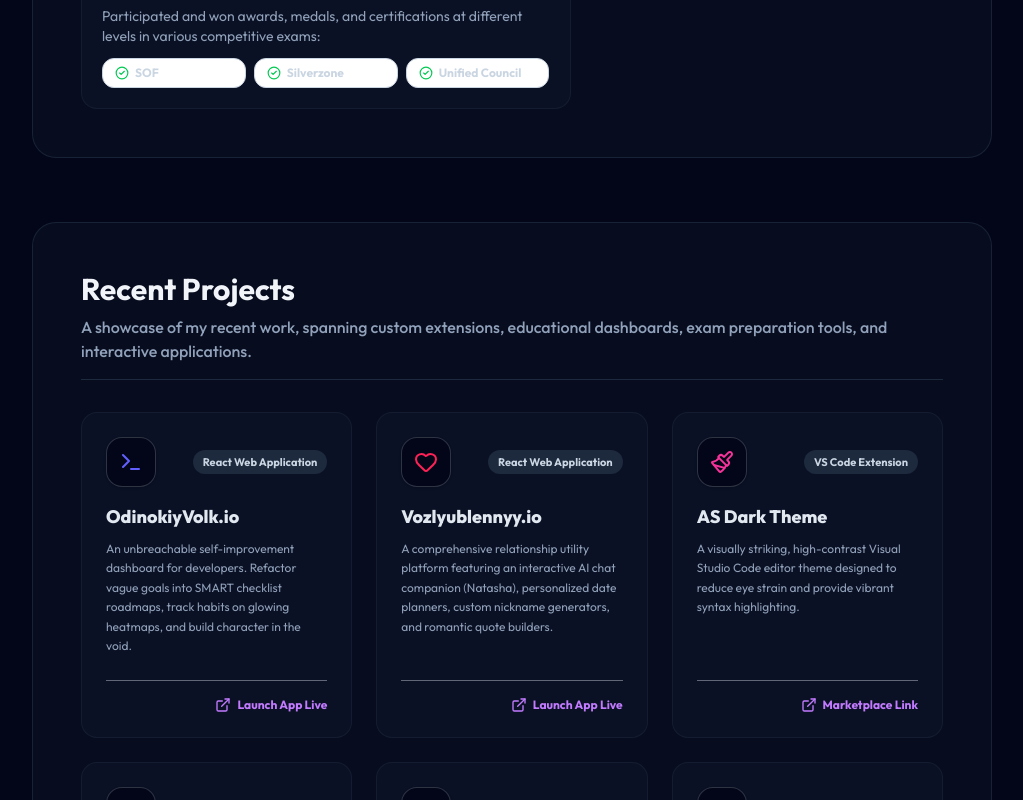
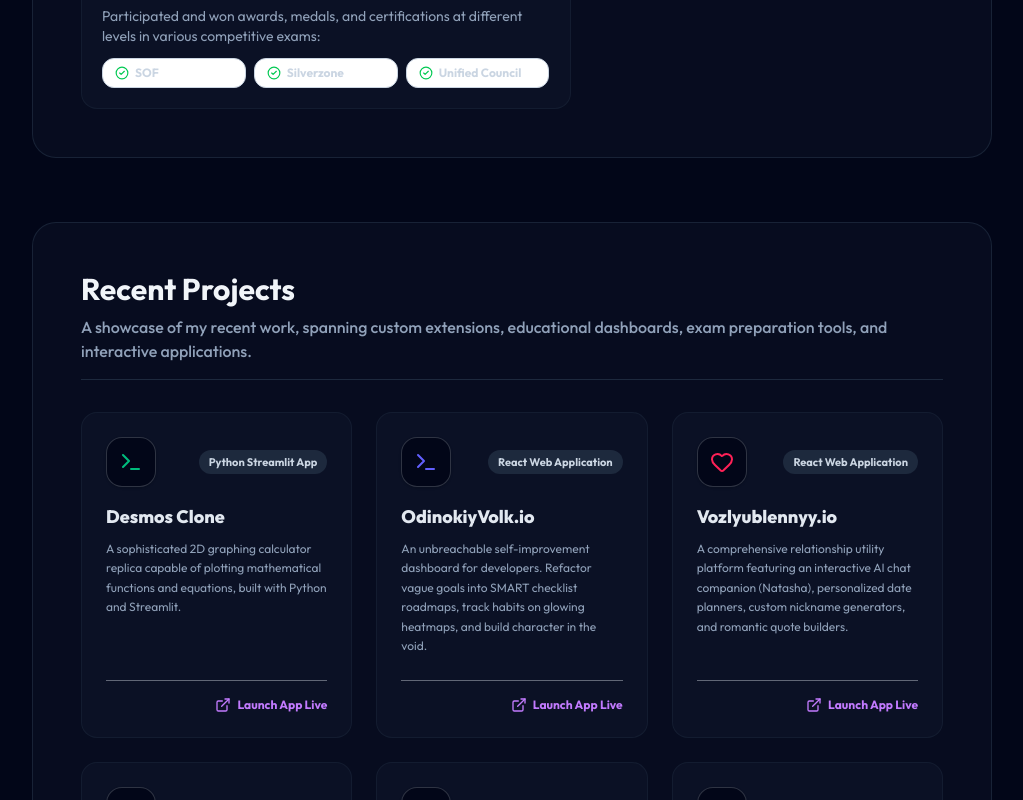
Before and after one commit to AS-Developer-17/AS.Developer-Personal-Portfolio, a React (Vite) app in the folder PersonalPortfolio/: page / in a window 1280 px wide. Shown: the part 2000-2800 px from the top of the page, without its empty margins (128-1151 px from the left). Built offline with nearby package versions, Linux system fonts and the light colour scheme; no server answers.

Commit message:
Update Projects.jsx

```diff
--- a/PersonalPortfolio/src/components/Projects.jsx
+++ b/PersonalPortfolio/src/components/Projects.jsx
@@ -20,6 +20,14 @@
 
 export default function Projects() {
   const projectList = [
+    {
+      title: 'Desmos Clone',
+      description: 'A sophisticated 2D graphing calculator replica capable of plotting mathematical functions and equations, built with Python and Streamlit.',
+      tag: 'Python Streamlit App',
+      link: 'https://desmos-clone-asdev.streamlit.app/',
+      type: 'live-app',
+      icon: <Terminal className="w-6 h-6 text-emerald-500" />
+    },
     {
       title: 'OdinokiyVolk.io',
       description: 'An unbreachable self-improvement dashboard for developers. Refactor vague goals into SMART checklist roadmaps, track habits on glowing heatmaps, and build character in the void.',
```
